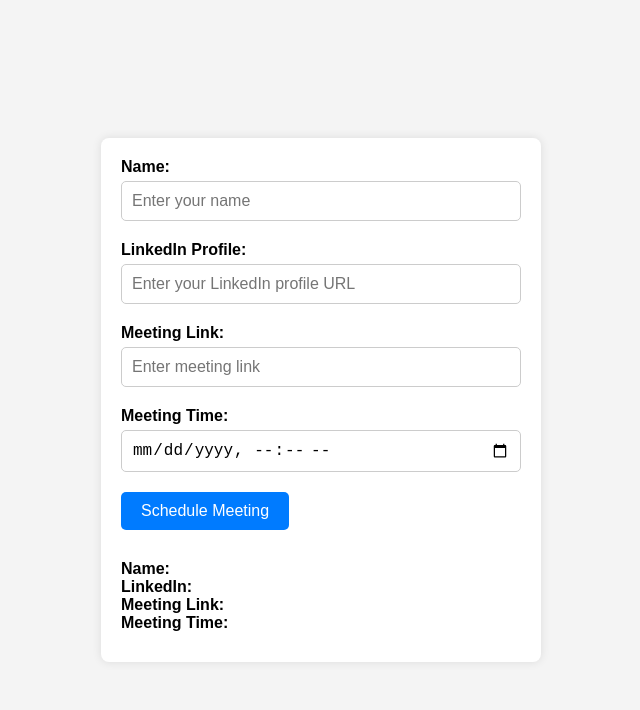
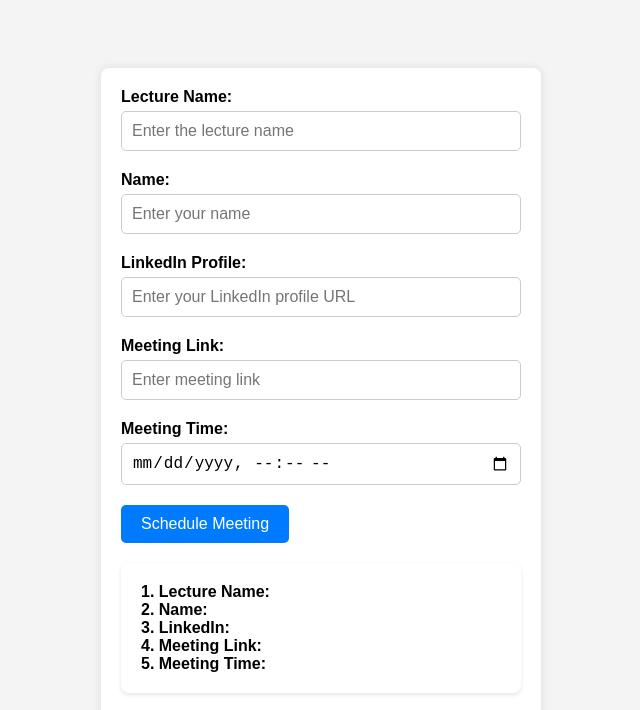
Before and after one commit to VinnuReddy18/Scaler-Student-InfoBot, a website: page sessions.html in a window 1280 px wide. Both pictures are taken after a click on the button "Schedule Meeting". Shown: the whole page, without its empty margins (319-959 px from the left). Drawn offline with Linux system fonts and the light colour scheme.

Commit message:
updated sessions.html

```diff
--- a/package.json
+++ b/package.json
@@ -3,6 +3,7 @@
     "@google/generative-ai": "^0.11.4",
     "dotenv": "^16.4.5",
     "ejs": "^3.1.10",
-    "express": "^4.19.2"
+    "express": "^4.19.2",
+    "marked": "^12.0.2"
   }
 }
--- a/server.js
+++ b/server.js
@@ -141,6 +141,9 @@ async function runChat(userInput) {
   app.get('/loader.gif', (req, res) => {
     res.sendFile(__dirname + '/loader.gif');
   });
+  app.get('/sessions.html', (req, res) => {
+    res.sendFile(__dirname + '/sessions.html');
+  });
   app.post('/chat', async (req, res) => {
     try {
       const userInput = req.body?.userInput;
--- a/sessions.css
+++ /dev/null
@@ -1,70 +0,0 @@
-body {
-    font-family: Arial, sans-serif;
-    background-color: #f4f4f4;
-    margin: 0;
-    padding: 0;
-    display: flex;
-    justify-content: center;
-    align-items: center;
-    height: 100vh;
-  }
-
-  .container {
-    background-color: #fff;
-    border-radius: 8px;
-    box-shadow: 0 0 10px rgba(0, 0, 0, 0.1);
-    padding: 20px;
-    width: 400px;
-  }
-
-  .form-group {
-    margin-bottom: 20px;
-  }
-
-  label {
-    display: block;
-    font-weight: bold;
-    margin-bottom: 5px;
-  }
-
-  input[type="text"],
-  input[type="url"],
-  input[type="datetime-local"] {
-    width: 100%;
-    padding: 10px;
-    border: 1px solid #ccc;
-    border-radius: 5px;
-    box-sizing: border-box;
-    font-size: 16px;
-  }
-
-  button {
-    background-color: #007bff;
-    color: #fff;
-    border: none;
-    border-radius: 5px;
-    padding: 10px 20px;
-    cursor: pointer;
-    font-size: 16px;
-  }
-
-  button:hover {
-    background-color: #0056b3;
-  }
-
-  .meeting-list {
-    margin-top: 20px;
-  }
-
-  .meeting-item {
-    border-bottom: 1px solid #ccc;
-    padding: 10px 0;
-  }
-
-  .meeting-item:last-child {
-    border-bottom: none;
-  }
-
-  .meeting-item p {
-    margin: 0;
-  }
--- a/sessions.html
+++ b/sessions.html
@@ -3,12 +3,84 @@
 <head>
 <meta charset="UTF-8">
 <meta name="viewport" content="width=device-width, initial-scale=1.0">
-<link rel="stylesheet" href="sessions.css" />
+<style>
+  body {
+    font-family: Arial, sans-serif;
+    background-color: #f4f4f4;
+    margin: 0;
+    padding: 0;
+    display: flex;
+    justify-content: center;
+    align-items: center;
+    height: 100vh;
+  }
 
+  .container {
+    background-color: #fff;
+    border-radius: 8px;
+    box-shadow: 0 0 10px rgba(0, 0, 0, 0.1);
+    padding: 20px;
+    width: 400px;
+  }
+
+  .form-group {
+    margin-bottom: 20px;
+  }
+
+  label {
+    display: block;
+    font-weight: bold;
+    margin-bottom: 5px;
+  }
+
+  input[type="text"],
+  input[type="url"],
+  input[type="datetime-local"] {
+    width: 100%;
+    padding: 10px;
+    border: 1px solid #ccc;
+    border-radius: 5px;
+    box-sizing: border-box;
+    font-size: 16px;
+  }
+
+  button {
+    background-color: #007bff;
+    color: #fff;
+    border: none;
+    border-radius: 5px;
+    padding: 10px 20px;
+    cursor: pointer;
+    font-size: 16px;
+  }
+
+  button:hover {
+    background-color: #0056b3;
+  }
+
+  .meeting-list {
+    margin-top: 20px;
+  }
+
+  .meeting-item {
+    border-radius: 8px;
+    box-shadow: 0 2px 4px rgba(0, 0, 0, 0.1);
+    padding: 20px;
+    margin-bottom: 20px;
+  }
+
+  .meeting-item p {
+    margin: 0;
+  }
+</style>
 <title>Sessions</title>
 </head>
 <body>
 <div class="container">
+  <div class="form-group">
+    <label for="lecture-name">Lecture Name:</label>
+    <input type="text" id="lecture-name" placeholder="Enter the lecture name">
+  </div>
   <div class="form-group">
     <label for="name">Name:</label>
     <input type="text" id="name" placeholder="Enter your name">
@@ -27,9 +99,39 @@
   </div>
   <button onclick="scheduleMeeting()">Schedule Meeting</button>
   <div class="meeting-list" id="meeting-list">
-    <!-- Meeting items will be displayed here -->
   </div>
 </div>
-<script src="sessions.js"></script>
+<script>
+function scheduleMeeting() {
+  // Get user input values
+  const lectureName = document.getElementById('lecture-name').value;
+  const name = document.getElementById('name').value;
+  const linkedin = document.getElementById('linkedin').value;
+  const meetingLink = document.getElementById('meeting-link').value;
+  const meetingTime = document.getElementById('meeting-time').value;
+
+  // Create a new meeting item
+  const meetingItem = document.createElement('div');
+  meetingItem.classList.add('meeting-item');
+  meetingItem.innerHTML = `
+    <p><strong>1. Lecture Name:</strong> ${lectureName}</p>
+    <p><strong>2. Name:</strong> ${name}</p>
+    <p><strong>3. LinkedIn:</strong> <a href="${linkedin}" target="_blank">${linkedin}</a></p>
+    <p><strong>4. Meeting Link:</strong> <a href="${meetingLink}" target="_blank">${meetingLink}</a></p>
+    <p><strong>5. Meeting Time:</strong> ${meetingTime}</p>
+  `;
+
+  // Append meeting item to the meeting list
+  const meetingList = document.getElementById('meeting-list');
+  meetingList.appendChild(meetingItem);
+
+  // Clear input fields after scheduling meeting
+  document.getElementById('lecture-name').value = '';
+  document.getElementById('name').value = '';
+  document.getElementById('linkedin').value = '';
+  document.getElementById('meeting-link').value = '';
+  document.getElementById('meeting-time').value = '';
+}
+</script>
 </body>
 </html>
--- a/sessions.js
+++ /dev/null
@@ -1,28 +0,0 @@
-
-function scheduleMeeting() {
-  // Get user input values
-  const name = document.getElementById('name').value;
-  const linkedin = document.getElementById('linkedin').value;
-  const meetingLink = document.getElementById('meeting-link').value;
-  const meetingTime = document.getElementById('meeting-time').value;
-
-  // Create a new meeting item
-  const meetingItem = document.createElement('div');
-  meetingItem.classList.add('meeting-item');
-  meetingItem.innerHTML = `
-    <p><strong>Name:</strong> ${name}</p>
-    <p><strong>LinkedIn:</strong> <a href="${linkedin}" target="_blank">${linkedin}</a></p>
-    <p><strong>Meeting Link:</strong> <a href="${meetingLink}" target="_blank">${meetingLink}</a></p>
-    <p><strong>Meeting Time:</strong> ${meetingTime}</p>
-  `;
-
-  // Append meeting item to the meeting list
-  const meetingList = document.getElementById('meeting-list');
-  meetingList.appendChild(meetingItem);
-
-  // Clear input fields after scheduling meeting
-  document.getElementById('name').value = '';
-  document.getElementById('linkedin').value = '';
-  document.getElementById('meeting-link').value = '';
-  document.getElementById('meeting-time').value = '';
-}
```
Also changed, not shown: index.html (+4 -1 lines), 1 other file.
